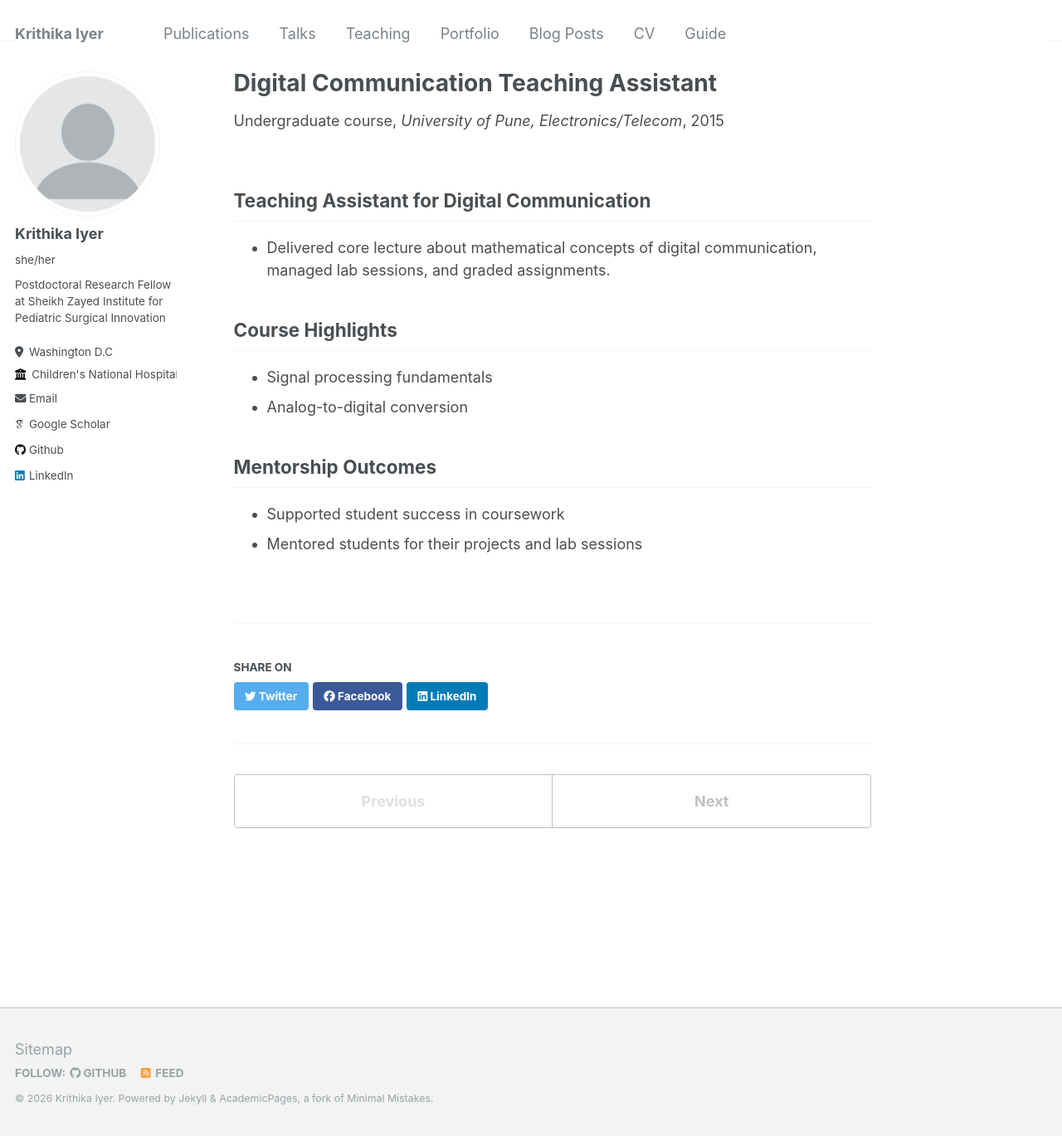
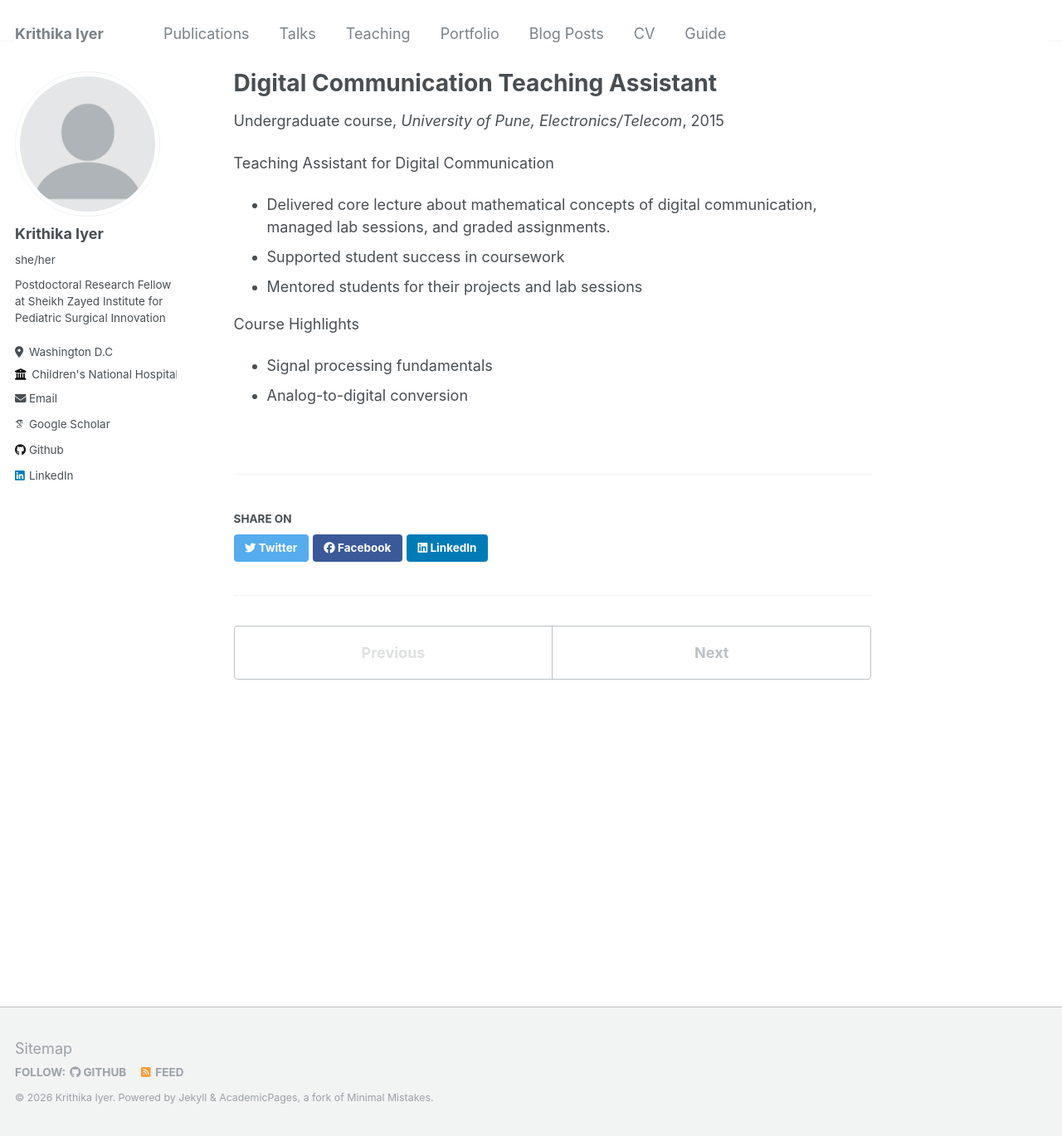
Before and after one commit to iyerkrithika21/iyerkrithika21.github.io, a Jekyll site: the page built from _teaching/2015-fall-digital-comm.md, in a window 1280 px wide and 1369 px high. Shown: the whole window at 83% size. Built offline with Jekyll 4.4.1, drawn with Linux system fonts in a browser that asks for light colours; some web fonts are replaced.

Commit message:
Update 2015-fall-digital-comm.md

```diff
--- a/_teaching/2015-fall-digital-comm.md
+++ b/_teaching/2015-fall-digital-comm.md
@@ -8,13 +8,11 @@ date: 2015-08-01
 location: "Pune, India"
 ---
 
-## Teaching Assistant for Digital Communication
+Teaching Assistant for Digital Communication
 - Delivered core lecture about mathematical concepts of digital communication, managed lab sessions, and graded assignments.
+- Supported student success in coursework
+- Mentored students for their projects and lab sessions
 
-## Course Highlights
+Course Highlights
 - Signal processing fundamentals
 - Analog-to-digital conversion
-
-## Mentorship Outcomes
-- Supported student success in coursework
-- Mentored students for their projects and lab sessions
```
